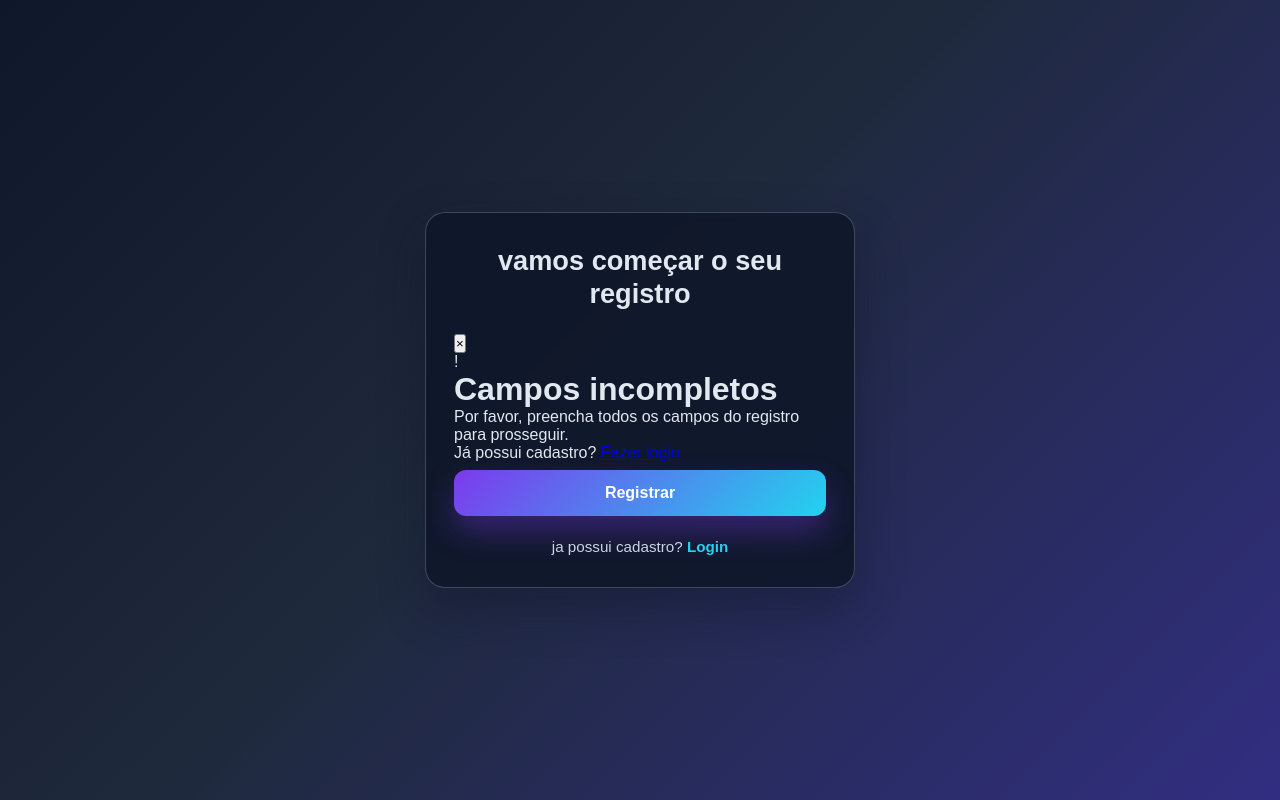
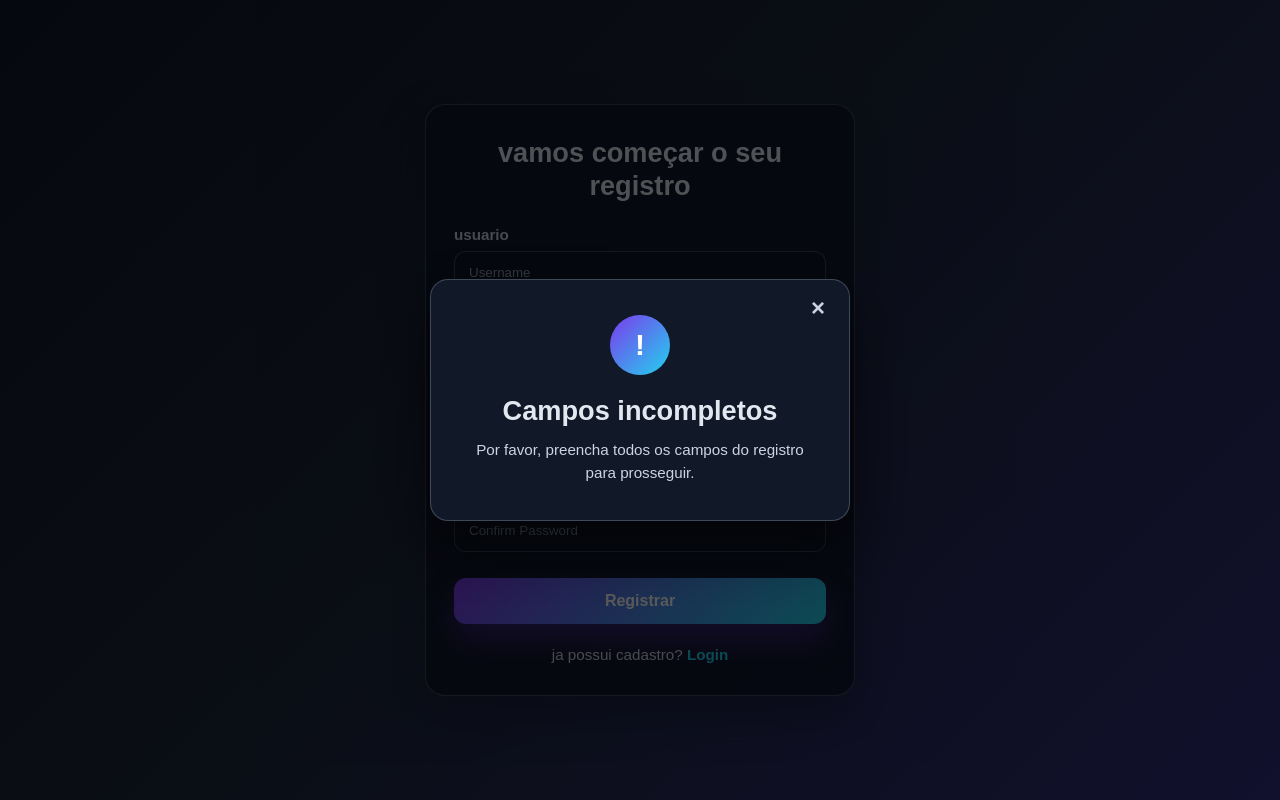
Before and after one commit to PedroLatoch/SquadUp, a plain HTML site: page html/login/registro/registro.html in a window 1280 px wide. Both pictures are taken after a click on the button "Registrar". Drawn offline with Linux system fonts and the light colour scheme.

Commit message:
arrumando o modal de campos faltante

```diff
--- a/css/registro.css
+++ b/css/registro.css
@@ -24,10 +24,20 @@ body.auth-page {
     display: flex;
     align-items: center;
     justify-content: center;
-    background: linear-gradient(135deg, var(--bg-dark) 0%, #1e293b 45%, #312e81 100%);
+    background: linear-gradient(
+        135deg,
+        var(--bg-dark) 0%,
+        #1e293b 45%,
+        #312e81 100%
+    );
     color: var(--text-main);
     padding: 30px 20px;
 }
+
+
+/* =========================
+   CARD DE REGISTRO
+========================= */
 
 .auth-card {
     width: 100%;
@@ -78,7 +88,10 @@ body.auth-page {
     background: var(--input-bg);
     color: var(--text-main);
     outline: none;
-    transition: border-color 0.2s ease, box-shadow 0.2s ease;
+
+    transition:
+        border-color 0.2s ease,
+        box-shadow 0.2s ease;
 }
 
 .auth-input::placeholder {
@@ -94,14 +107,26 @@ body.auth-page {
     width: 100%;
     margin-top: 8px;
     padding: 14px 18px;
+
     border: none;
     border-radius: 12px;
-    background: linear-gradient(135deg, var(--primary) 0%, var(--secondary) 100%);
+
+    background: linear-gradient(
+        135deg,
+        var(--primary) 0%,
+        var(--secondary) 100%
+    );
+
     color: white;
     font-size: 1rem;
     font-weight: 700;
+
     cursor: pointer;
-    transition: transform 0.2s ease, box-shadow 0.2s ease;
+
+    transition:
+        transform 0.2s ease,
+        box-shadow 0.2s ease;
+
     box-shadow: 0 16px 30px rgba(124, 58, 237, 0.35);
 }
 
@@ -127,7 +152,158 @@ body.auth-page {
     text-decoration: underline;
 }
 
+
+/* =========================
+   MODAL
+========================= */
+
+#modal_sem_usuario {
+    display: none;
+
+    position: fixed;
+
+    top: 0;
+    left: 0;
+
+    width: 100%;
+    height: 100%;
+
+    background: rgba(0, 0, 0, 0.65);
+
+    justify-content: center;
+    align-items: center;
+
+    padding: 20px;
+
+    z-index: 9999;
+}
+
+
+/* Essa classe é adicionada pelo JavaScript */
+#modal_sem_usuario.modal-aberto {
+    display: flex;
+}
+
+
+/* Caixa do modal */
+.modal-conteudo {
+    position: relative;
+
+    width: 100%;
+    max-width: 420px;
+
+    background: #111827;
+
+    border: 1px solid var(--border);
+    border-radius: 18px;
+
+    padding: 35px 30px;
+
+    text-align: center;
+
+    box-shadow: 0 25px 60px rgba(0, 0, 0, 0.5);
+
+    animation: aparecerModal 0.2s ease;
+}
+
+
+.modal-conteudo h1 {
+    color: var(--text-main);
+    font-size: 1.7rem;
+    margin-bottom: 12px;
+}
+
+.modal-conteudo p {
+    color: var(--text-soft);
+    font-size: 0.95rem;
+    line-height: 1.5;
+}
+
+
+/* Ícone ! */
+.modal-icone {
+    width: 60px;
+    height: 60px;
+
+    margin: 0 auto 20px;
+
+    display: flex;
+    justify-content: center;
+    align-items: center;
+
+    border-radius: 50%;
+
+    background: linear-gradient(
+        135deg,
+        var(--primary),
+        var(--secondary)
+    );
+
+    color: white;
+
+    font-size: 30px;
+    font-weight: bold;
+}
+
+
+/* Botão X */
+.modal-fechar {
+    position: absolute;
+
+    top: 12px;
+    right: 15px;
+
+    width: 32px;
+    height: 32px;
+
+    border: none;
+    border-radius: 50%;
+
+    background: transparent;
+
+    color: var(--text-soft);
+
+    font-size: 24px;
+    font-weight: bold;
+
+    cursor: pointer;
+
+    display: flex;
+    justify-content: center;
+    align-items: center;
+
+    transition:
+        background 0.2s ease,
+        color 0.2s ease;
+}
+
+.modal-fechar:hover {
+    background: rgba(255, 255, 255, 0.08);
+    color: white;
+}
+
+
+/* Animação do modal */
+@keyframes aparecerModal {
+
+    from {
+        opacity: 0;
+        transform: scale(0.92);
+    }
+
+    to {
+        opacity: 1;
+        transform: scale(1);
+    }
+}
+
+
+/* =========================
+   RESPONSIVO
+========================= */
+
 @media (max-width: 480px) {
+
     .auth-card {
         padding: 24px 18px;
         border-radius: 16px;
@@ -137,4 +313,12 @@ body.auth-page {
     .auth-button {
         padding: 12px 13px;
     }
+
+    .modal-conteudo {
+        padding: 30px 20px;
+    }
+
+    .modal-conteudo h1 {
+        font-size: 1.4rem;
+    }
 }
--- a/html/login/registro/registro.html
+++ b/html/login/registro/registro.html
@@ -9,7 +9,6 @@
 <body class="auth-page">
     <div class="auth-card">
         <h1 class="auth-title">vamos começar o seu registro</h1>
-           <div id="modal_sem_usuario">
         <label for="username" class="auth-label">usuario</label>
         <input type="text" id="username" class="auth-input" placeholder="Username">
         <label for="email" class="auth-label">e-mail</label>
@@ -18,10 +17,12 @@
         <input type="password" id="password" class="auth-input" placeholder="Password">
         <label for="confirm-password" class="auth-label">confirmar senha</label>
         <input type="password" id="confirm-password" class="auth-input" placeholder="Confirm Password">
-        </div>
+
         <button id="register-button" class="auth-button">Registrar</button>
         <p class="auth-text">ja possui cadastro? <a href="../login.html">Login</a></p>
-    </div>
+     </div>
+
+    <div id="modal_sem_usuario"></div>
 </body>
 <script src="../../../js/registro/info_usuarios.js"></script>
 </html>
--- a/js/registro/info_usuarios.js
+++ b/js/registro/info_usuarios.js
@@ -43,19 +43,15 @@ function Modal_Registro_sem_campos() {
             <h1>Campos incompletos</h1>
 
             <p>Por favor, preencha todos os campos do registro para prosseguir.</p>
-
-            <p class="modal-registro">
-                Já possui cadastro?
-                <a href="../login.html">Fazer login</a>
-            </p>
         </div>
     `;
 
     modal.classList.add("modal-aberto");
 }
+function fecharModal() {
+    const modal = document.getElementById("modal_sem_usuario");
 
-function fecharModal() {
-    document
-        .getElementById("modal_sem_usuario")
-        .classList.remove("modal-aberto");
+    modal.classList.remove("modal-aberto");
+
+        modal.innerHTML = "";
 }
```
